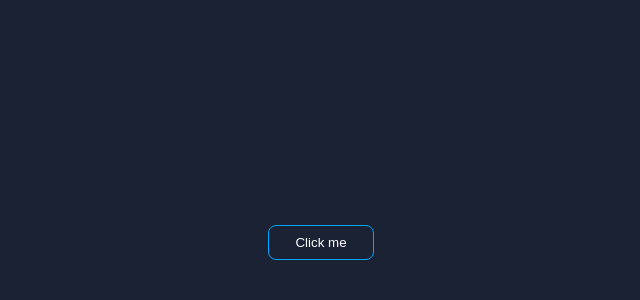
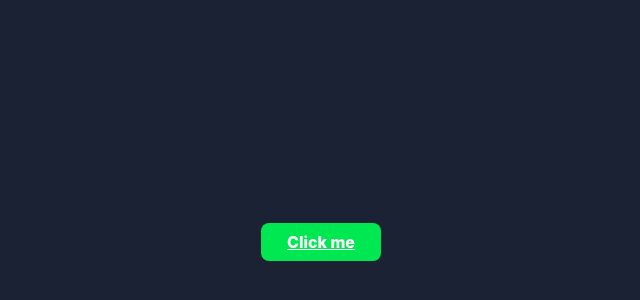
Before and after one commit to Shao0203/react01, a React (Create React App) app: page / in a window 1280 px wide. Shown: the part 158-458 px from the top of the page, without its empty margins (319-959 px from the left). Built offline with nearby package versions, Linux system fonts and the light colour scheme.

Commit message:
Style props, nested, theme, button as <a> tag

```diff
--- a/src/App.js
+++ b/src/App.js
@@ -1,11 +1,18 @@
 import './App.css';
-import ButtonInverse from './components/ButtonInverse';
+import Button from './components/Button';
+// import ButtonInverse from './components/ButtonInverse';
+import theme from './theme';
+import { ThemeProvider } from 'styled-components';
 
 function App() {
   return (
-    <main className='container'>
-      <ButtonInverse />
-    </main>
+    <ThemeProvider theme={theme.green}>
+      <main className='container'>
+        {/* <ButtonInverse /> */}
+        {/* <Button inverse={true} /> */}
+        <Button />
+      </main>
+    </ThemeProvider>
   );
 }
 
--- a/src/components/Button/index.js
+++ b/src/components/Button/index.js
@@ -1,8 +1,12 @@
 import React from 'react';
 import { StyledButton } from './styles';
 
-function Button() {
-  return <StyledButton>Click me</StyledButton>;
+function Button({ inverse = false }) {
+  return (
+    <StyledButton as='a' href='#' inverse={inverse}>
+      Click me
+    </StyledButton>
+  );
 }
 
 export default Button;
--- a/src/components/Button/styles.js
+++ b/src/components/Button/styles.js
@@ -2,9 +2,14 @@ import styled from 'styled-components';
 
 export const StyledButton = styled.button`
   padding: 9px 26px;
-  background: #00a6ff;
+  background: ${({ inverse, theme }) => (inverse ? 'none' : theme.color)};
   border-radius: 8px;
-  border: none;
+  border: ${({ inverse, theme }) =>
+    inverse ? '1px solid ' + theme.color : 'none'};
   color: white;
   cursor: pointer;
+
+  &:hover {
+    transform: scale(1.5);
+  }
 `;
--- /dev/null
+++ b/src/theme.js
@@ -0,0 +1,10 @@
+const theme = {
+  blue: {
+    color: '#00a6ff',
+  },
+  green: {
+    color: '#00e851',
+  },
+};
+
+export default theme;
```
